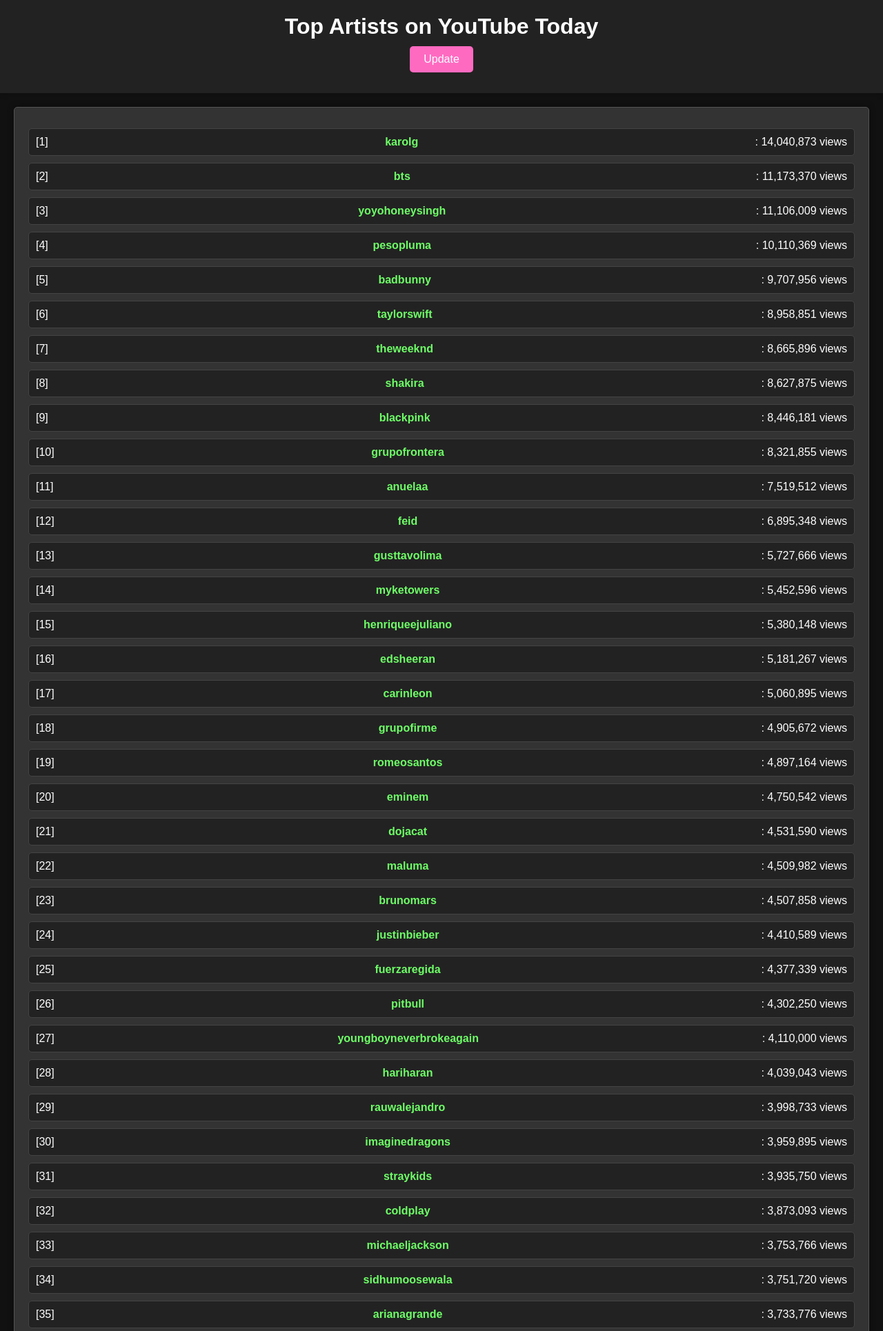
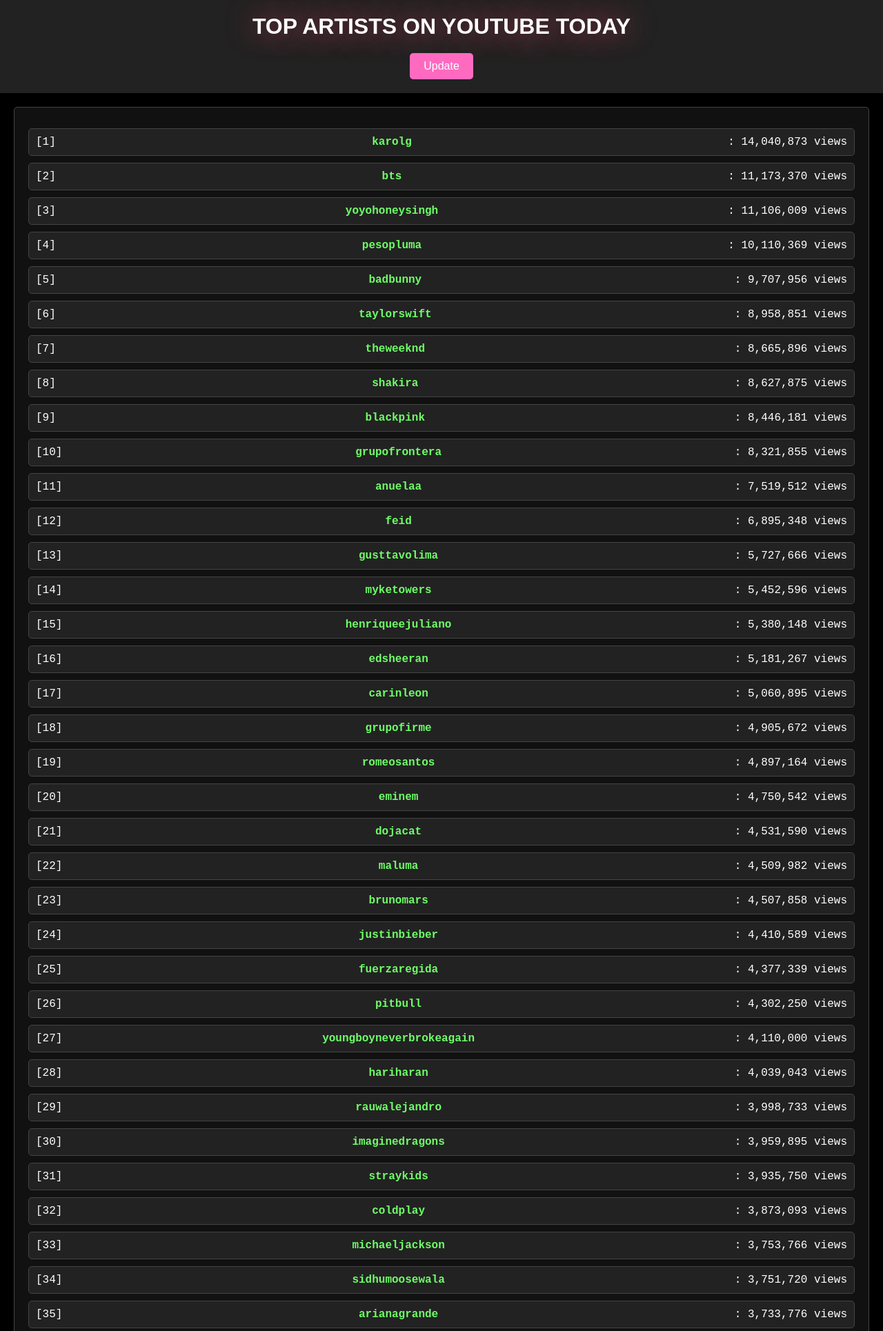
Before and after one commit to Madhav-MKNC/top-artists-today, a Flask app: page / in a window 1280 px wide. Shown: the top 1930 px of the page at 69% size. Run offline with Flask 3, Linux system fonts and the light colour scheme.

Commit message:
Update style.css

```diff
--- a/static/style.css
+++ b/static/style.css
@@ -8,19 +8,34 @@
 }
 
 body {
-    font-family: Arial, sans-serif;
-    background-color: #111;
-    color: #fff;
-    margin: 0;
-    padding: 0;
+    background-color: #000;
+    color: white;
+    font-family: "Courier New", monospace;
 }
 
 header {
     background-color: #222;
-    color: #fff;
+    color: white;
     text-align: center;
     padding: 20px;
     box-shadow: 0px 4px 6px rgba(0, 0, 0, 0.1);
+}
+
+.header-content {
+    display: flex;
+    justify-content: space-between;
+    align-items: center;
+}
+
+h1 {
+    font-family: "Arial", sans-serif;
+    font-size: 32px;
+    font-weight: bold;
+    color: white;
+    text-align: center;
+    text-transform: uppercase;
+    margin-bottom: 20px;
+    text-shadow: 0px 0px 40px rgba(214, 73, 107, 0.9);
 }
 
 button.refresh-button {
@@ -30,7 +45,6 @@
     padding: 10px 20px;
     cursor: pointer;
     font-size: 16px;
-    margin: 10px;
     border-radius: 5px;
     transition: background-color 0.3s ease-in-out;
 }
@@ -42,10 +56,21 @@
 main {
     margin: 20px;
     padding: 20px;
-    background-color: #333;
-    border: 1px solid #555;
+    background-color: #111; /* Dark Background */
+    border: 1px solid #444;
     box-shadow: 0px 0px 10px rgba(0, 0, 0, 0.4);
     border-radius: 5px;
+}
+
+h3 {
+    font-family: "Arial", sans-serif;
+    font-size: 32px;
+    font-weight: bold;
+    color: white;
+    text-align: center;
+    text-transform: uppercase;
+    margin-bottom: 20px;
+    text-shadow: 0px 0px 40px rgba(214, 73, 107, 0.9); /* Neon Pink Text Shadow */
 }
 
 ul#content-list {
```
